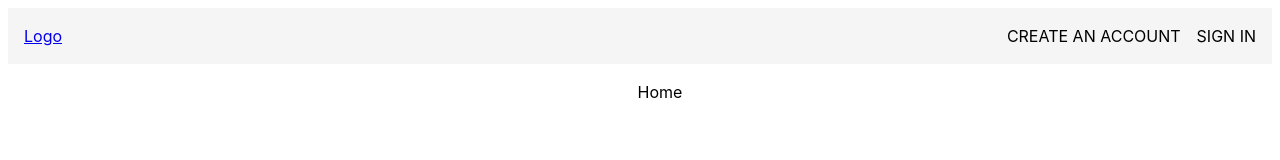
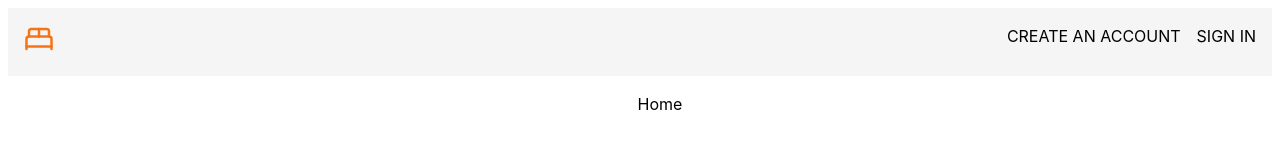
Before and after one commit to anasolsousa/managing-hotel-reservations, a React (Vite) app in the folder gestorhoteis/: page /SignUp in a window 1280 px wide. Shown: the top 160 px of the page. Built offline with nearby package versions, Linux system fonts and the light colour scheme; no server answers.

Commit message:
inserir logotipo

```diff
--- a/gestorhoteis/src/pages/app-layout/index.tsx
+++ b/gestorhoteis/src/pages/app-layout/index.tsx
@@ -13,7 +13,22 @@ export function AppLayout(){
                 <div className={styles.conteiner}>
                     <div
                     className={styles.logo}>
-                    <Link to="/">Logo</Link>
+                    <Link to="/">
+                        <svg xmlns="http://www.w3.org/2000/svg"
+                            width="30"
+                            height="30"
+                            viewBox="0 0 24 24"
+                            fill="none"
+                            stroke="#f97316"
+                            stroke-width="2"
+                            stroke-linecap="round"
+                            stroke-linejoin="round"
+                            class="lucide lucide-bed-double">
+                                <path d="M2 20v-8a2 2 0 0 1 2-2h16a2 2 0 0 1 2 2v8"/>
+                                <path d="M4 10V6a2 2 0 0 1 2-2h12a2 2 0 0 1 2 2v4"/>
+                                <path d="M12 4v6"/><path d="M2 18h20"/>
+                        </svg>
+                    </Link>
                     </div>
 
                     <div className={styles.buttons}>
--- a/gestorhoteis/src/pages/sign-up/index.tsx
+++ b/gestorhoteis/src/pages/sign-up/index.tsx
@@ -62,9 +62,6 @@ export function SignUp(){
                 }
             }
 
-            function handleClick(){
-                alert("Sucessed");
-            }
 
             return(
                 // form
@@ -83,7 +80,7 @@ export function SignUp(){
                                 <input placeholder="Password" type="password" onChange={(event) => setPassword(event.target.value)} required/>
                             </label>
                             <label>
-                                <input  className={styles.formDate} placeholder="Date of Birth" type="date"  onChange={(event) => setbirth_date(event.target.value)} required/>
+                                <input className={styles.formDate} placeholder="Date of Birth" type="date"  onChange={(event) => setbirth_date(event.target.value)} required/>
                             </label>
                             <label>
                                 <Countries onChange={(countryId) => setCountry_id(countryId)} />
@@ -95,7 +92,7 @@ export function SignUp(){
                             <input type="checkbox" onChange={(event) => setTerms(event.target.checked) } required/>
                         </div>
 
-                        <button type="submit" onClick={handleClick}>Create account</button>
+                        <button type="submit">Create account</button>
                     </form>
                 </main>
 
```
